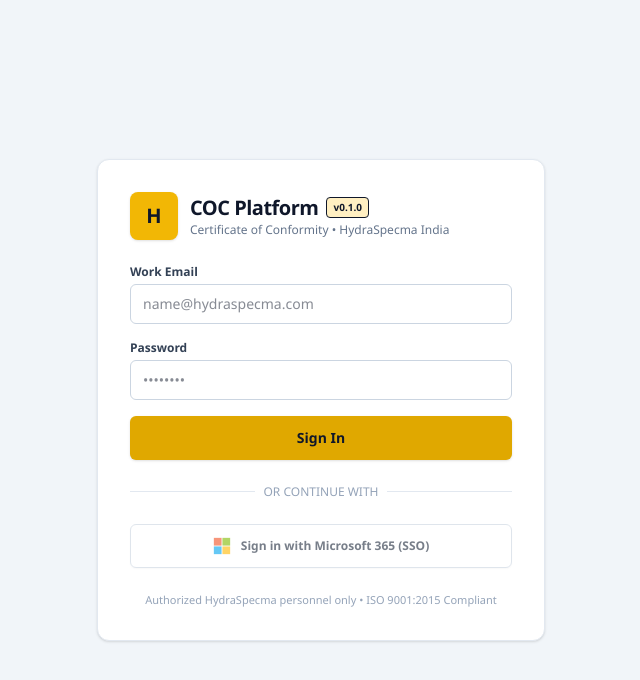
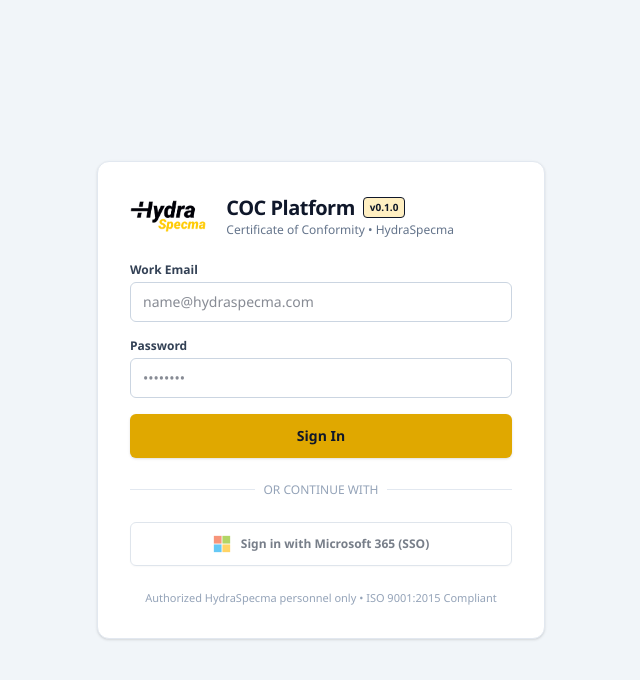
Before and after one commit to HydraSpecma-India/coc, a Next.js app: page /signin in a window 1280 px wide. Shown: the top 680 px of the page, without its empty margins (319-959 px from the left). Built offline with nearby package versions, Linux system fonts and the light colour scheme; no server answers.

Commit message:
brand: update logo to official HydraSpecma emblem and generalize branding to HydraSpecma

```diff
--- a/src/app/(app)/page.tsx
+++ b/src/app/(app)/page.tsx
@@ -31,7 +31,7 @@ export default async function Dashboard() {
     <div className="mx-auto max-w-6xl pb-16">
       <PageHeader
         title={`Welcome, ${session.user.name || session.user.email}`}
-        description="Certificate of Conformity automation for HydraSpecma India."
+        description="Certificate of Conformity automation for HydraSpecma."
       />
 
       {dbError && (
--- a/src/app/(auth)/signin/page.tsx
+++ b/src/app/(auth)/signin/page.tsx
@@ -18,10 +18,12 @@ export default async function SignInPage({
     <div className="flex min-h-screen items-center justify-center bg-ink-100 p-6">
       <div className="w-full max-w-md rounded-xl border border-ink-200 bg-white p-8 shadow-sm">
         {/* Brand Header */}
-        <div className="mb-6 flex items-center gap-3">
-          <div className="flex h-12 w-12 items-center justify-center rounded-lg bg-brand-400 text-xl font-black text-ink-900 shadow-sm">
-            H
-          </div>
+        <div className="mb-6 flex items-center gap-3.5">
+          <img
+            src="/hydraspecma-logo.png"
+            alt="HydraSpecma"
+            className="h-10 w-auto object-contain shrink-0"
+          />
           <div>
             <div className="flex items-center gap-2">
               <h1 className="text-xl font-bold tracking-tight text-ink-900">COC Platform</h1>
@@ -29,7 +31,7 @@ export default async function SignInPage({
                 {APP_VERSION}
               </span>
             </div>
-            <p className="text-xs text-ink-500 font-medium">Certificate of Conformity • HydraSpecma India</p>
+            <p className="text-xs text-ink-500 font-medium">Certificate of Conformity • HydraSpecma</p>
           </div>
         </div>
 
--- a/src/components/layout/AppShell.tsx
+++ b/src/components/layout/AppShell.tsx
@@ -53,16 +53,20 @@ export function AppShell({ user, d365Mode, storageMode, children }: Props) {
     <div className="flex h-screen overflow-hidden">
       {!isDesigner && (
         <aside className="flex w-64 shrink-0 flex-col border-r border-ink-200 bg-white">
-          <Link href="/" prefetch={true} className="flex h-14 items-center gap-2 border-b border-ink-200 px-4 hover:bg-ink-50 transition-colors">
-            <div className="flex h-8 w-8 items-center justify-center rounded-md bg-brand-400 font-bold text-ink-900">H</div>
+          <Link href="/" prefetch={true} className="flex h-14 items-center gap-2.5 border-b border-ink-200 px-3 hover:bg-ink-50 transition-colors">
+            <img
+              src="/hydraspecma-logo.png"
+              alt="HydraSpecma"
+              className="h-8 w-auto object-contain shrink-0"
+            />
             <div className="min-w-0 flex-1 leading-tight">
               <div className="flex items-center gap-1.5">
-                <span className="text-sm font-semibold text-ink-900">COC Platform</span>
-                <span className="inline-flex items-center rounded bg-brand-50 px-1.5 py-0.5 text-[10px] font-bold text-brand-800 border border-brand-200">
+                <span className="text-xs font-bold text-ink-900 tracking-tight">COC Platform</span>
+                <span className="inline-flex items-center rounded bg-brand-50 px-1 py-0.5 text-[9px] font-bold text-brand-800 border border-brand-200">
                   {APP_VERSION}
                 </span>
               </div>
-              <div className="text-[11px] text-ink-500">HydraSpecma India</div>
+              <div className="text-[11px] font-medium text-ink-500">HydraSpecma</div>
             </div>
           </Link>
           <nav className="flex-1 overflow-y-auto px-3 py-4">
```
Also changed, not shown: public/hydraspecma-logo.png (added).
